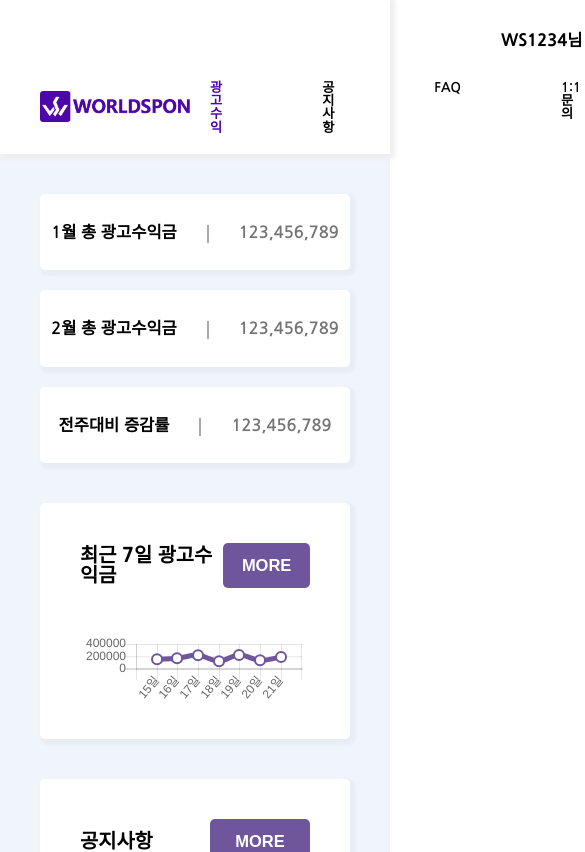
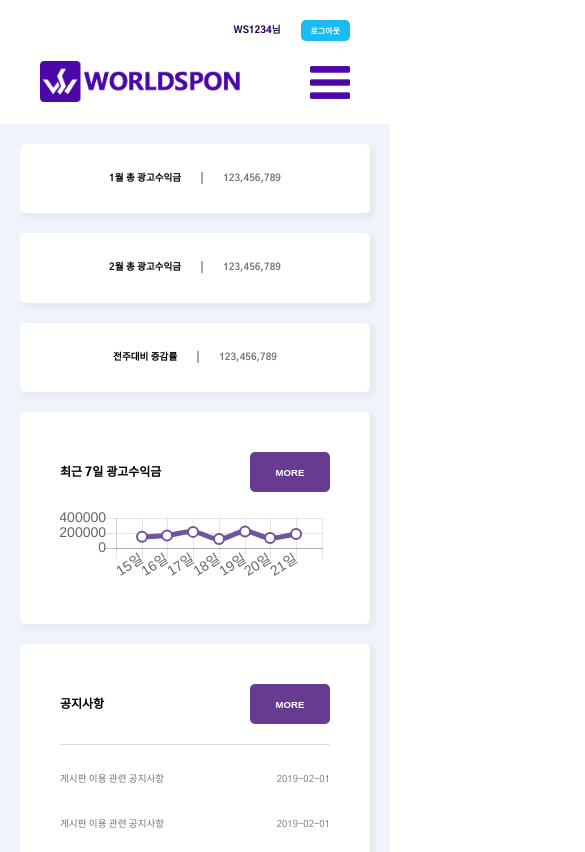
Before and after one commit to worldspon/jindo7, a plain HTML site: page index.html in a window 390 px wide. Shown: the top 852 px of the page, 585 px wide, since content can reach past the window. Drawn offline with Linux system fonts and the light colour scheme.

Commit message:
author: JJH | message : tablet, mobile responsive 1.1v

```diff
--- a/css/common.css
+++ b/css/common.css
@@ -1,7 +1,7 @@
 html, body {
     box-sizing: border-box;
+    font-family: 'Gothic A1', sans-serif;
     font-size: 12px;
-    font-family: 'Nanum Gothic', sans-serif;
 }
 
 .border-right {
@@ -14,6 +14,10 @@ html, body {
 
 .pdt-30 {
     padding-top: 30px;
+}
+
+.pdb-20 {
+    padding-bottom: 20px;
 }
 
 .pdb-30 {
@@ -32,12 +36,20 @@ html, body {
     padding-left: 40px;
 }
 
+.pd-20 {
+    padding: 20px;
+}
+
+.pd-30 {
+    padding: 30px;
+}
+
 .pd-40 {
     padding: 40px;
 }
 
 .content-hl {
-    font-size: 1.8rem;
+    font-size: 1.5rem;
     font-weight: 800;
 }
 
@@ -49,15 +61,15 @@ html, body {
 }
 
 .more-btn {
-    width: 100px;
-    height:45px;
-    color: white;
+    width: 80px;
+    height:40px;
     outline: none;
     border: none;
-    font-size: 1.5rem;
-    font-weight: 700;
     border-radius: 5px;
-    background-color: #6f569c;
+    font-size: 1.2rem;
+    font-weight: 800;
+    color: white;
+    background-color: #683b93;
     cursor: pointer;
 }
 
@@ -73,23 +85,23 @@ html, body {
 /* header start */
 .header-wrap {
     display: grid;
+    grid-template-columns: 100%;
+    grid-template-rows: auto;
     grid-column: 1;
     grid-row: 1;
-    grid-template-columns: 100%;
-    grid-template-rows: auto;
     padding:20px 40px;
     z-index:999;
-    box-shadow: 2px 1px 5px 3px #eee
+    box-shadow: 2px 1px 5px 3px #f0f4fb;
 }
     header {
+        display: flex;
         grid-column: 1;
         grid-row: 1;
-        display: flex;
         align-items: center;
     }
 
     .logo-box {
-        width: 150px;
+        width: 200px;
         margin-right: 200px;
     }
 
@@ -97,10 +109,16 @@ html, body {
         width: 100%;
     }
 
+    nav img {
+        display:none;
+        width: 30px;
+    }
+
     nav ul{
         display: flex;
         font-size: 1.2rem;
-        font-weight: 700;
+        font-weight: 600;
+        color: #230353;
     }
 
     nav ul li:not(:last-child) {
@@ -114,18 +132,19 @@ html, body {
     }
 
     .user-name {
-        font-size: 1.5rem;
+        margin-right: 20px;
+        font-size: 1.2rem;
         font-weight: 800;
-        margin-right: 20px;
+        color: #230353;
     }
     .login-info {
-        padding: 10px 20px;
-        font-size: 1.2rem;
-        font-weight: 800;
-        color: #707070;
-        border: 1px solid #666;
+        padding: 5px 10px;
+        border: none;
         border-radius: 5px;
-        background: none;
+        font-size: 1rem;
+        font-weight: 900;
+        color: white;
+        background-color: #1abbef;
         cursor: pointer;
     }
 
@@ -137,11 +156,11 @@ html, body {
 
 .main-wrap {
     display: grid;
+    grid-template-columns: 100%;
+    grid-template-rows: auto;
     grid-column: 1;
     grid-row: 2;
-    grid-template-columns: 100%;
-    grid-template-rows: auto;
-    background-color: #f0f4fb;
+    background-color: #eff3fa;
 }
 main {
     grid-column: 1;
--- a/css/responsive.css
+++ b/css/responsive.css
@@ -1,14 +1,15 @@
+/* responsive start */
 @media screen and (max-width: 2260px) {
+    html {
+        font-size: 12px;
+    }
+}
+
+/* tablet */
+@media screen and (max-width: 1300px) {
     html {
         font-size: 11px;
     }
-    main {
-        padding: 40px;
-    }
-}
-
-
-@media screen and (max-width: 1300px) {
     header {
         display: grid;
         grid-template-columns: auto 1fr;
@@ -36,14 +37,6 @@
     nav ul {
         width: 100%;
         justify-content: flex-end;
-    }
-
-    nav ul li {
-        margin-left: 0;
-    }
-
-    nav ul li:not(:first-child) {
-        margin-left: 0px;
     }
 
     .profit-box {
@@ -98,7 +91,7 @@
         grid-column: 1;
         grid-row: 1;
         padding: 0;
-        padding-top: 40px;
+        padding-top: 30px;
         border: none;
     }
 
@@ -106,7 +99,7 @@
         grid-column: 1;
         grid-row: 2;
         padding: 0;
-        padding-top: 40px;
+        padding-top: 30px;
         border: none;
     }
 
@@ -114,9 +107,35 @@
         grid-column: 1;
         grid-row: 3;
         padding: 0;
-        padding-top: 40px;
+        padding-top: 30px;
         border: none;
     }
+}
 
 
+
+/* mobile */
+
+@media screen and (max-width: 960px) {
+
+    nav {
+        display: flex;
+        align-items: center;
+    }
+    nav ul {
+        display: none;
+    }
+
+    nav img {
+        display: block;
+        width: 40px;
+        margin-left: auto;
+    }
 }
+
+@media screen and (max-width: 400px) {
+
+    html {
+        font-size: 8px;
+    }
+}
--- a/css/style.css
+++ b/css/style.css
@@ -2,23 +2,22 @@ main {
     display: grid;
     grid-template-columns: 100%;
     grid-template-rows: repeat(4, auto);
-    padding:40px;
-    grid-row-gap: 40px;
+    grid-row-gap: 20px;
+    padding:20px;
 }
 /* profit-box start */
 .profit-box {
-    grid-column: 1;
-    grid-row: 1;
     display:grid;
     grid-template-columns: repeat(3, 1fr);
     grid-template-rows: auto;
     grid-column-gap: 20px;
+    grid-column: 1;
+    grid-row: 1;
 }
 
     .prev-month {
         grid-column: 1;
         grid-row: 1;
-
     }
 
     .current-month {
@@ -35,12 +34,8 @@ main {
         display: flex;
         align-items: center;
         justify-content: center;
-        font-size: 1.5rem;
-        padding: 30px 0px;
-        font-weight: 700;
-    }
-
-    .profit-left {
+        font-size: 1.2rem;
+        padding: 20px 0px;
         font-weight: 700;
     }
 
@@ -51,8 +46,7 @@ main {
     .profit-left::after {
         content: '';
         position: relative;
-        bottom: -2px;
-        margin: 0px 30px;
+        margin: 0px 20px;
         border: 1px solid #aaa;
     }
 /* profit-box end */
@@ -61,32 +55,31 @@ main {
 /* profit-chart-box start */
 
 .profit-chart-box {
-    grid-column: 1;
-    grid-row: 2;
     display:grid;
     grid-template-columns: 100%;
     grid-template-rows: repeat(2, auto);
+    grid-column: 1;
+    grid-row: 2;
 }
 
     .profit-chart-header {
+        display: flex;
         grid-column: 1;
         grid-row: 1;
-        display: flex;
         align-items: center;
         justify-content: space-between;
-        margin-bottom: 50px;
     }
 
     .profit-chart-content {
+        display: flex;
         grid-column: 1;
         grid-row: 2;
-        display: flex;
     }
 
     #index-profit-chart {
+        display: flex;
         grid-column: 1;
         grid-row: 2;
-        display: flex;
     }
 
 /* profit-chart-box end */
@@ -94,21 +87,21 @@ main {
 /* notice, faq box start */
 
 .notice-faq-box {
-    grid-column: 1;
-    grid-row: 3;
     display:grid;
     grid-template-columns: repeat(2, 1fr);
     grid-template-rows: auto;
-    grid-column-gap: 40px;
+    grid-column-gap: 20px;
+    grid-column: 1;
+    grid-row: 3;
 }
 
 /* notice box start */
     .notice-box {
-        grid-column: 1;
-        grid-row: 1;
         display: grid;
         grid-template-columns: 100%;
         grid-template-rows: repeat(2, auto);
+        grid-column: 1;
+        grid-row: 1;
     }
 
     .notice-box-header {
@@ -119,11 +112,11 @@ main {
 /* notice box end */
 /* faq box start */
     .faq-box {
-        grid-column: 2;
-        grid-row: 1;
         display: grid;
         grid-template-columns: 100%;
         grid-template-rows: repeat(2, auto);
+        grid-column: 2;
+        grid-row: 1;
     }
 
     .faq-box-header {
@@ -136,9 +129,10 @@ main {
 /* common board content start */
     .board-content {
         display: flex;
-        font-size: 1.5rem;
+        justify-content: space-between;
+        font-size: 1.2rem;
         color: #757474;
-        justify-content: space-between;
+
     }
 
     .board > .board-content:not(:last-child) {
@@ -149,26 +143,26 @@ main {
 /* notice, faq box end */
 
 .game-result {
-    grid-column: 1;
-    grid-row: 4;
     display:grid;
     grid-template-columns: 100%;
     grid-template-rows: repeat(2, auto);
+    grid-column: 1;
+    grid-row: 4;
 }
     .game-result-header {
+        display: flex;
         grid-column: 1;
         grid-row: 1;
-        display: flex;
         align-items: center;
         justify-content: space-between;
     }
 
     .game-result-content {
-        grid-column: 1;
-        grid-row: 2;
         display: grid;
         grid-template-columns: repeat(3, 1fr);
         grid-template-rows: auto;
+        grid-column: 1;
+        grid-row: 2;
     }
 
     .zombie-race {
@@ -190,14 +184,14 @@ main {
         display:grid;
         grid-template-columns: 1fr;
         grid-template-rows: repeat(2, auto);
-        grid-row-gap: 40px;
+        grid-row-gap: 20px;
     }
 
     .game-table-header {
         grid-column: 1;
         grid-row: 1;
-        font-size: 2rem;
-        font-weight: 700;
+        font-size: 1.3rem;
+        font-weight: 800;
     }
 
     .game-table-content {
@@ -209,7 +203,8 @@ main {
 
     .game-table-content {
         text-align: center;
-        font-size: 1.2rem;
+        font-size: 1.3rem;
+        font-weight: 600;
         color: #757474;
     }
 
@@ -218,9 +213,10 @@ main {
     }
 
     .game-table-row > * {
-        padding: 30px 0px;
+        padding: 20px 0px;
     }
 
     .col {
         border-right: 1px solid #dcdcdc;
+        width:20%;
     }
--- a/index.html
+++ b/index.html
@@ -4,7 +4,7 @@
     <meta charset="UTF-8">
     <meta name="viewport" content="width=device-width, initial-scale=1.0">
     <meta http-equiv="X-UA-Compatible" content="ie=edge">
-    <link href="https://fonts.googleapis.com/css?family=Nanum+Gothic:400,700,800&amp;subset=korean" rel="stylesheet">
+    <link href="https://fonts.googleapis.com/css?family=Gothic+A1:400,500,600,700,800,900" rel="stylesheet">
     <link rel="stylesheet" href="./css/reset.css">
     <link rel="stylesheet" href="./css/common.css">
     <link rel="stylesheet" href="./css/style.css">
@@ -19,9 +19,10 @@
                     <img src="./images/header_logo.png" alt="">
                 </div>
                 <nav>
+                    <img src="./images/menu.png" alt="">
                     <ul>
                         <li>
-                            <a style="color:#4d06a7; font-weight:800;">광고수익</a>
+                            <a style="color:#4d06a7; font-weight:900;">광고수익</a>
                         </li>
                         <li>
                             <a>공지사항</a>
@@ -62,7 +63,7 @@
                 </div>
                 <!-- profit chart start -->
                 <div class='profit-chart-box content-box-layout pd-40'>
-                    <div class='profit-chart-header'>
+                    <div class='profit-chart-header pdb-20'>
                         <h3 class='content-hl'>최근 7일 광고수익금</h3>
                         <button class='more-btn'>MORE</button>
                     </div>
@@ -74,7 +75,7 @@
                 <!-- notice, faq box start -->
                 <div class='notice-faq-box'>
                     <div class='notice-box content-box-layout pd-40'>
-                        <div class='notice-box-header border-bottom pdb-30'>
+                        <div class='notice-box-header border-bottom pdb-20'>
                             <h3 class='content-hl'>공지사항</h3>
                             <button class='more-btn'>MORE</button>
                         </div>
@@ -102,7 +103,7 @@
                         </div>
                     </div>
                     <div class='faq-box content-box-layout pd-40'>
-                        <div class='faq-box-header border-bottom pdb-30'>
+                        <div class='faq-box-header border-bottom pdb-20'>
                             <h3 class='content-hl'>FAQ</h3>
                             <button class='more-btn'>MORE</button>
                         </div>
@@ -133,7 +134,7 @@
                 <!-- notice, faq box end -->
                 <!-- gametable start -->
                 <div class='game-result content-box-layout pd-40'>
-                    <div class='game-result-header border-bottom pdb-30'>
+                    <div class='game-result-header border-bottom pdb-20'>
                         <h3 class='content-hl'>게임결과</h3>
                         <button class='more-btn'>MORE</button>
                     </div>
@@ -299,6 +300,7 @@
                         </div>
                     </div>
                 </div>
+                <!-- gametable end -->
             </main>
         </div>
     </div>
--- a/js/main.js
+++ b/js/main.js
@@ -3,7 +3,6 @@ var ctx = document.getElementById("index-profit-chart");
 ctx = document.getElementById("index-profit-chart").getContext("2d");
 var myChart = new Chart(ctx, {
     type: 'line',
-    height: 100,
     data: {
         labels: ["","15일","16일","17일","18일","19일","20일","21일",""],
         datasets: [{
@@ -24,20 +23,27 @@ var myChart = new Chart(ctx, {
 			borderWidth: 5,
 			pointBorderWidth: 2,
 			pointBackgroundColor: 'white',
-			pointRadius: 5
+            pointRadius: 5,
+            fontColor: 'red',
+            fontSize: 25
         }]
     },
     options: {
         options: {
             maintainAspectRatio: false,
+            fontColor: 'red',
+            fontSize: 25
 
         },
 
         layout: {
-
+            fontColor: 'red',
+            fontSize: 25
         },
 		legend: {
             display: false,
+            fontColor: 'red',
+            fontSize: 25
 		},
         scales: {
             yAxes: [{
@@ -52,3 +58,5 @@ var myChart = new Chart(ctx, {
         }
     }
 });
+
+Chart.defaults.global.defaultFontSize = 14;
```
Also changed, not shown: images/menu.png (added). Lines whose indentation alone changed are shown as unchanged.
